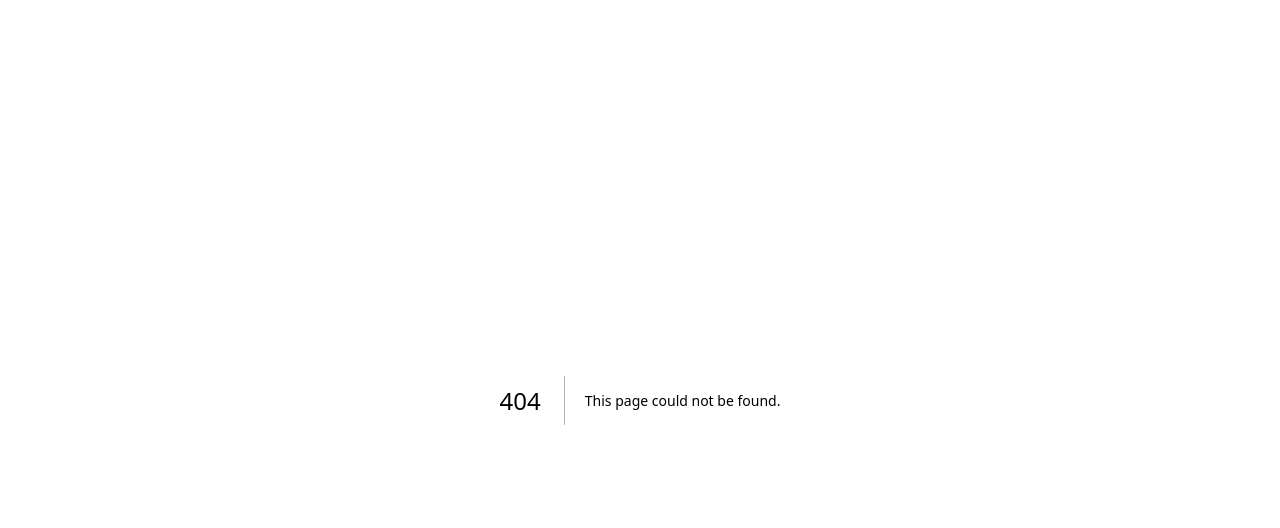
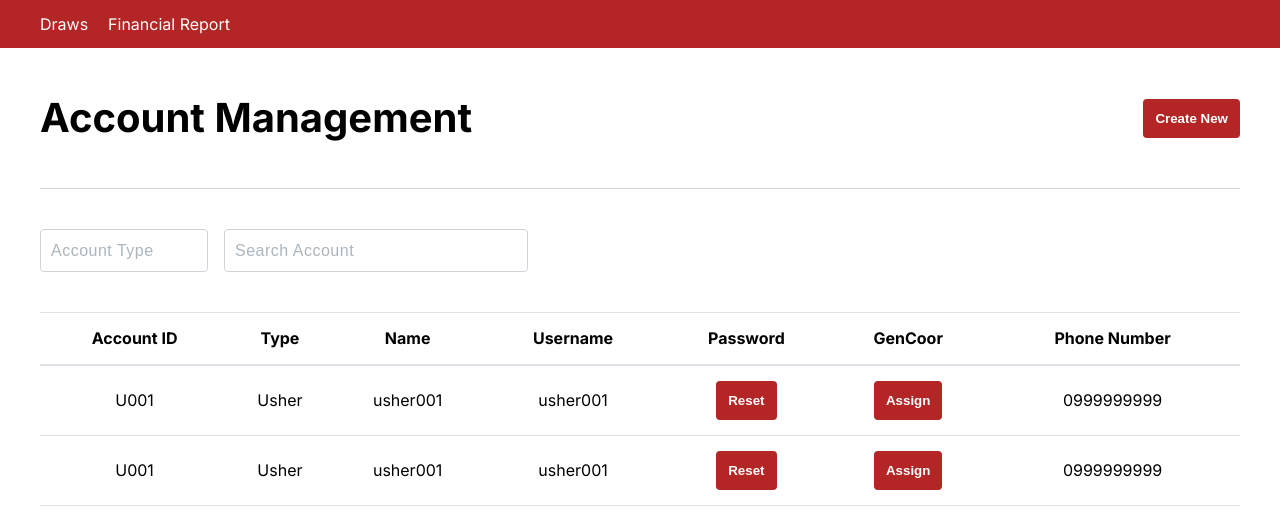
Before and after one commit to zyllar68/sample, a Next.js app: page /admin/accounts in a window 1280 px wide. Before the commit this address had no page. Shown: the top 528 px of the page. Built offline with nearby package versions, Linux system fonts and the light colour scheme.

Commit message:
financial page done

```diff
--- a/components/Table.js
+++ b/components/Table.js
@@ -1,10 +1,21 @@
 import { useRouter } from "next/router";
+import classNames from "classnames";
 
-const Table = ({ theadData = [], tbodyData = [], children, onClick }) => {
+const Table = ({
+  theadData = [],
+  tbodyData = [],
+  children,
+  width,
+  theadText,
+}) => {
   const router = useRouter();
+
+  const style = {
+    width,
+  };
   return (
-    <table className='table'>
-      <thead>
+    <table className='table' style={style}>
+      <thead className={classNames({ "text-left": theadText })}>
         <tr>
           {theadData.map((item, i) => (
             <th key={i}>{item}</th>
--- /dev/null
+++ b/pages/admin/accounts.js
@@ -0,0 +1,67 @@
+import {
+  WebNavbar,
+  PageTitle,
+  Button,
+  Table,
+  CardWrapper,
+  Input,
+} from "@/components";
+
+const theadData = [
+  "Account ID",
+  "Type",
+  "Name",
+  "Username",
+  "Password",
+  "GenCoor",
+  "Phone Number",
+];
+
+const accounts = () => {
+  return (
+    <>
+      <WebNavbar />
+      <div className='web-cotnainer'>
+        <PageTitle title='Account Management'>
+          <div style={{ display: "flex", gap: "1rem" }}>
+            <Button primary title='Create New' />
+          </div>
+        </PageTitle>
+        <div style={{ display: "flex", gap: "1rem", marginBottom: "2.5rem" }}>
+          <Input placeholder='Account Type' width='10.5rem' />
+          <Input placeholder='Search Account' width='19rem' />
+        </div>
+        <Table theadData={theadData}>
+          <tr>
+            <td>U001</td>
+            <td>Usher</td>
+            <td>usher001</td>
+            <td>usher001</td>
+            <td>
+              <Button primary title='Reset' />
+            </td>
+            <td>
+              <Button primary title='Assign' />
+            </td>
+            <td>0999999999</td>
+          </tr>
+          <tr>
+            <td>U001</td>
+            <td>Usher</td>
+            <td>usher001</td>
+            <td>usher001</td>
+            <td>
+              <Button primary title='Reset' />
+            </td>
+            <td>
+              <Button primary title='Assign' />
+            </td>
+            <td>0999999999</td>
+          </tr>
+        </Table>
+      </div>
+    </>
+  );
+};
+
+export default accounts;
--- a/styles/globals.scss
+++ b/styles/globals.scss
@@ -52,6 +52,14 @@ ul {
   margin: 0;
 }
 
+.font-bold {
+  font-weight: $bold;
+}
+
+.text-left {
+  text-align: left !important;
+}
+
 .primary-bg-color {
   background-color: $primary-color;
 }
```
Also changed, not shown: pages/admin/financial.js (added, +60 -0 lines).
